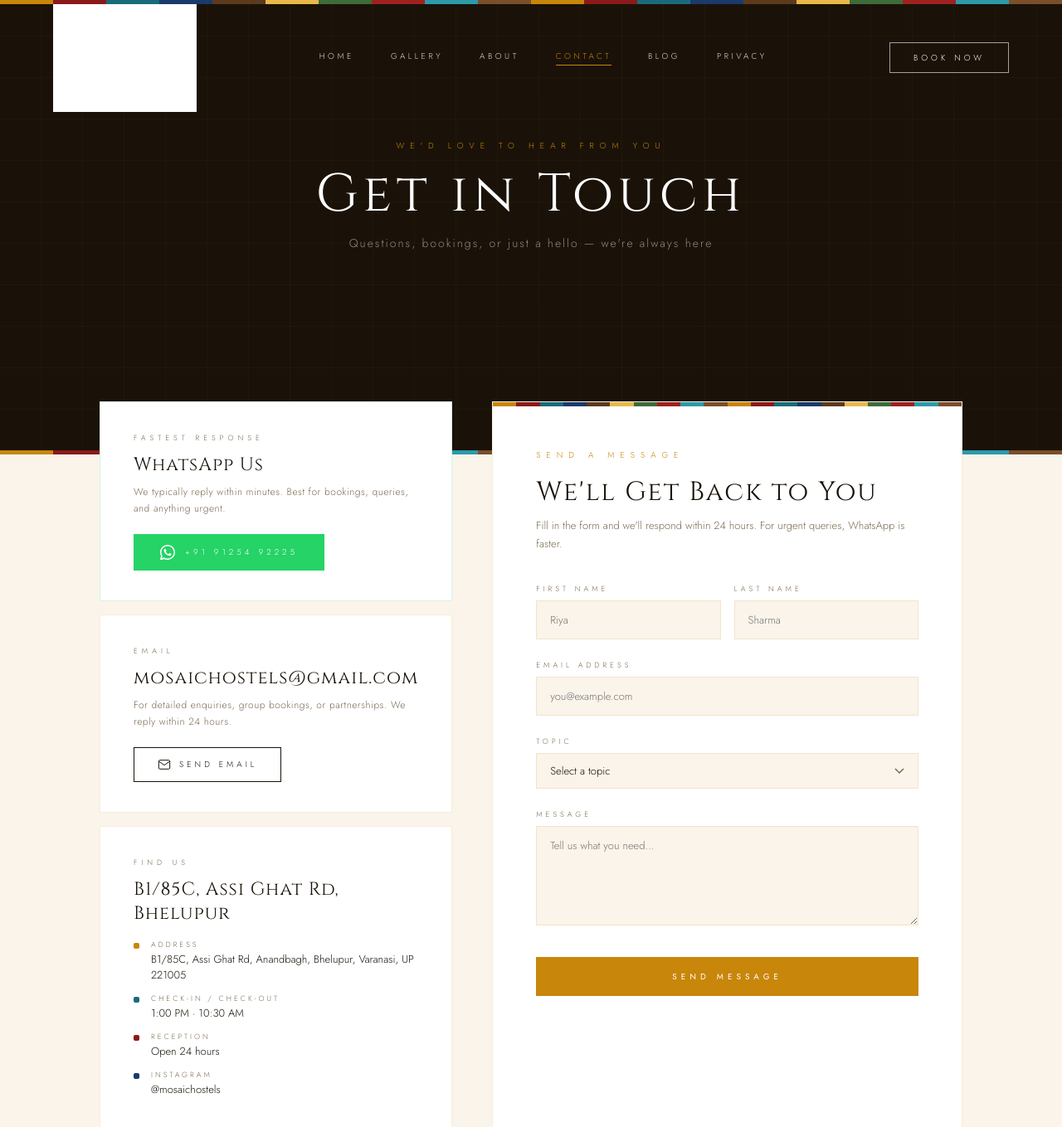
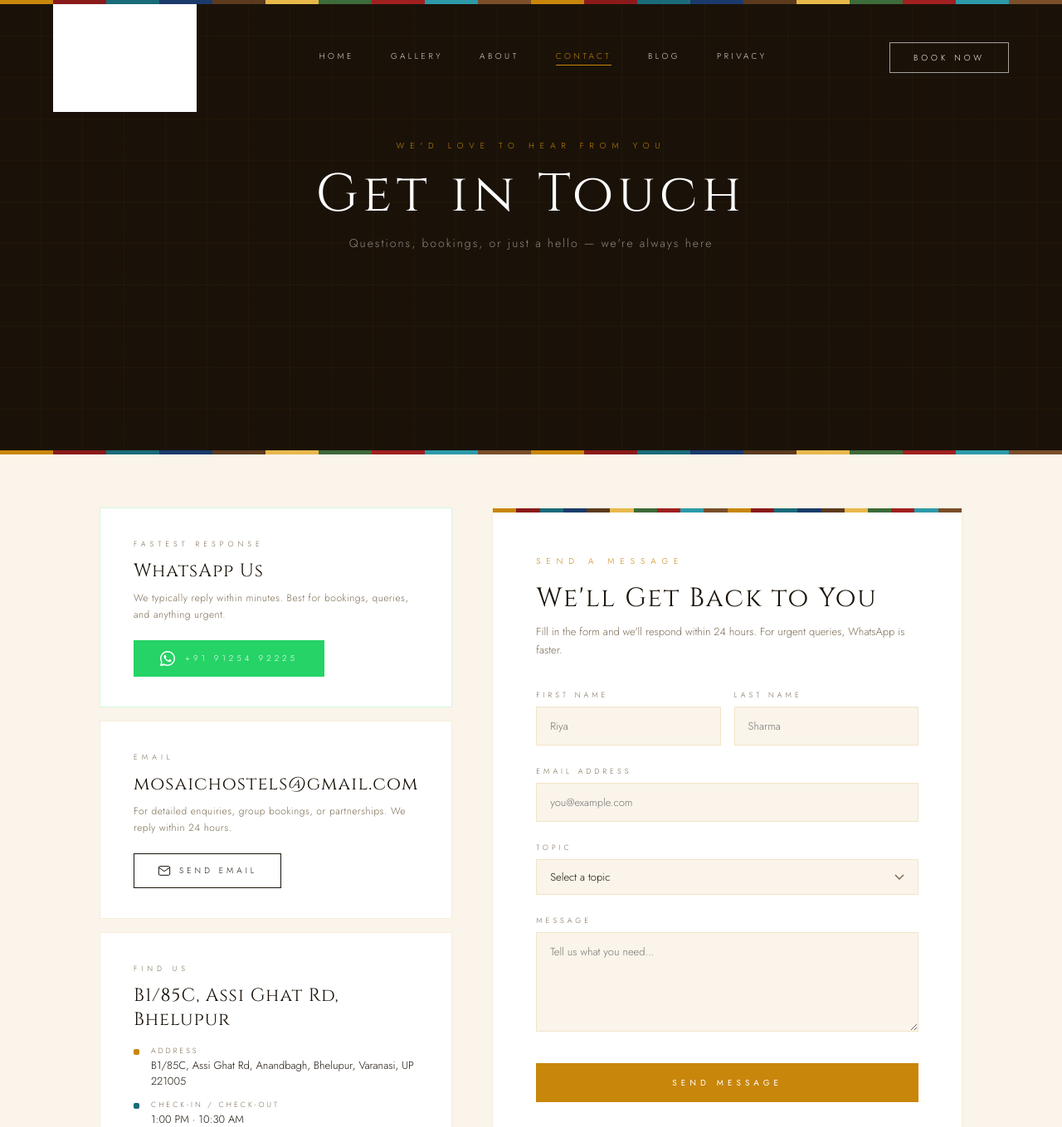
Before and after one commit to mosaichostels/Website, a PHP site: page /contact.html in a window 1280 px wide. Shown: the top 1359 px of the page at 83% size. Run offline with PHP 8.4, Linux system fonts and the light colour scheme; grey boxes are pictures that could not be loaded.

Commit message:
fix: position contact-wrap below page-hero on contact page
Changed .contact-wrap margin from -64px auto 0 to 0 auto.
Added top padding of 64px to maintain spacing.

Removes negative margin that was pulling contact section up and
overlapping with page-hero. Contact section now properly positioned
below the hero.

Co-Authored-By: Claude Haiku 4.5 <noreply@anthropic.com>
Claude-Session: https://claude.ai/code/session_011zKrkntFhv1A6o6Jb95eeu

```diff
--- a/styles/global.css
+++ b/styles/global.css
@@ -631,7 +631,7 @@ body:hover #cursor { opacity:1; }
    13. CONTACT PAGE
    ══════════════════════════════════════════════════════════════ */
 .contact-wrap {
-  max-width:1200px; margin:-64px auto 0; padding:0 80px 100px;
+  max-width:1200px; margin:0 auto; padding:64px 80px 100px;
   display:grid; grid-template-columns:1fr 1.4fr; gap:48px; position:relative; z-index:5;
 }
 .contact-cards { display:flex; flex-direction:column; gap:16px; }
```
